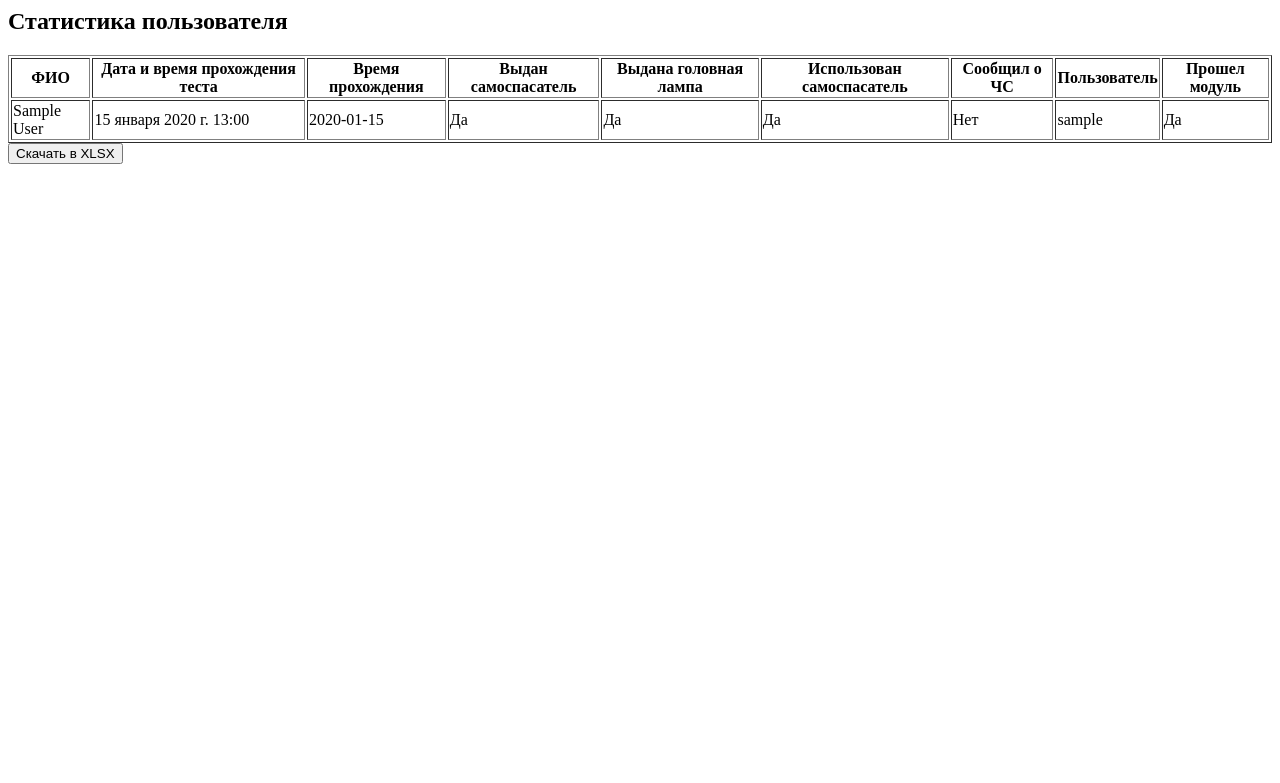
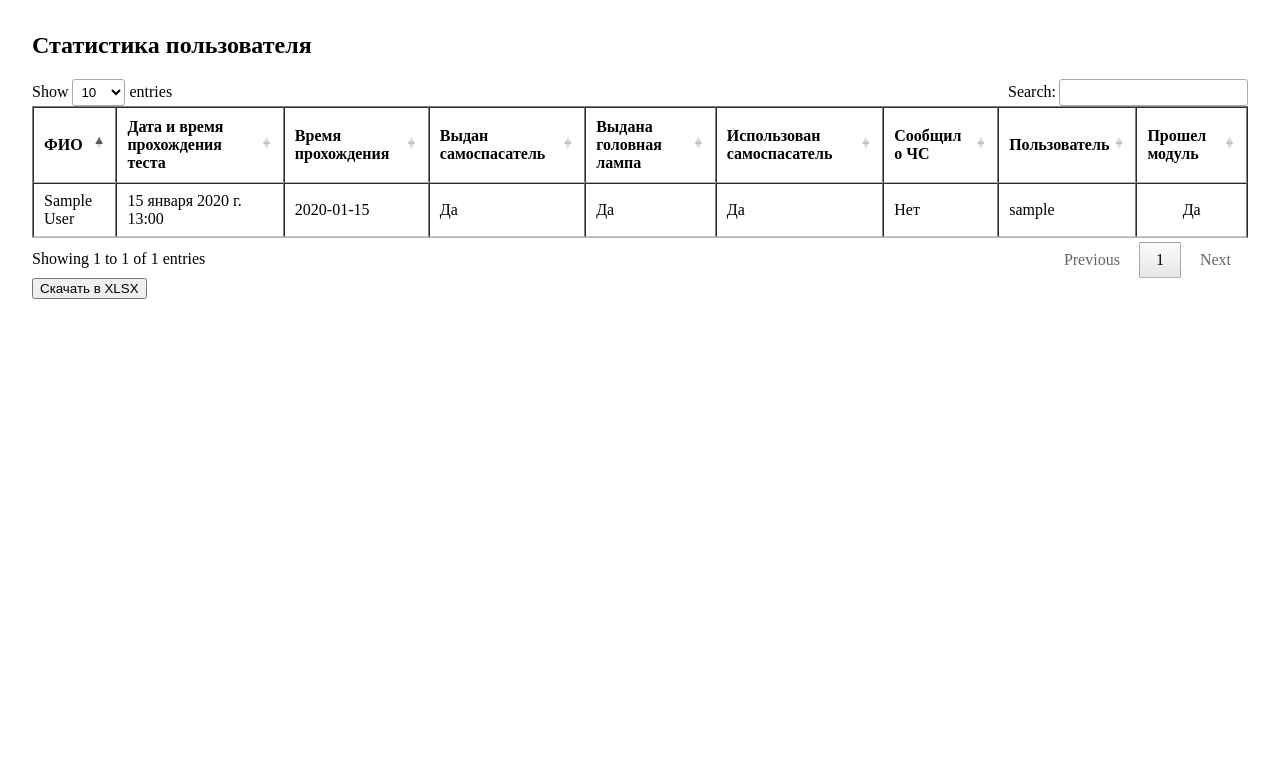
Before and after one commit to LxrdTendx/mons360, a Django app: page /statistics/ in a window 1280 px wide. Shown: the top 783 px of the page. Run offline with Django 4.2, Linux system fonts and the light colour scheme; a user stored in the database is signed in; tables that the repository leaves empty hold one stand-in row (values such as "Sample post"); some libraries are stand-ins or nearby versions.

Commit message:
~statistics update

```diff
--- a/monsproject/monsproject/urls.py
+++ b/monsproject/monsproject/urls.py
@@ -6,7 +6,4 @@ from django.conf.urls.static import static  # Добавьте этот импо
 urlpatterns = [
     path('admin/', admin.site.urls),
     path('', include('monsapp.urls')),  # Включите URL-адреса из вашего приложения monsapp
-]
-
-if settings.DEBUG:
-    urlpatterns += static(settings.STATIC_URL, document_root=settings.STATIC_ROOT)
+] + static(settings.STATIC_URL, document_root=settings.STATIC_ROOT)
--- a/monsproject/templates/user_statistics.html
+++ b/monsproject/templates/user_statistics.html
@@ -2,7 +2,28 @@
 <h2>Статистика пользователя</h2>
 
 {% if statistics %}
-<table border="1">
+<style>
+    body {margin:2em;}
+
+    td:last-child {text-align:center;}
+    th {
+        cursor: pointer;
+        position: relative;
+    }
+
+    th:after {
+
+        font-size: 12px;
+        position: absolute;
+        right: 8px;
+        top: 50%;
+        transform: translateY(-50%);
+    }
+</style>
+
+
+
+<table id="example" class="table table-striped table-bordered" cellspacing="0" width="100%" border="1">
     <thead>
         <tr>
             <th>ФИО</th>
@@ -40,4 +61,30 @@
     <button type="submit">Скачать в XLSX</button>
 </form>
 
+<link href="https://cdn.datatables.net/1.10.19/css/jquery.dataTables.min.css" rel="stylesheet">
+<link href="https://cdn.datatables.net/buttons/1.5.2/css/buttons.dataTables.min.css" rel="stylesheet">
+<script src="https://code.jquery.com/jquery-3.3.1.min.js"></script>
+<script src="https://cdn.datatables.net/1.10.19/js/jquery.dataTables.min.js"></script>
+<script src="https://cdn.datatables.net/buttons/1.5.2/js/dataTables.buttons.min.js"></script>
+<script src="https://cdn.datatables.net/buttons/1.5.2/js/buttons.html5.min.js"></script>
+
+<script>
+$('#example').DataTable({
+    "paging": true,
+    "autoWidth": true,
+    "ordering": true,
+    "columnDefs": [
+        { "orderable": true, "targets": "_all" }, // Включает сортировку для всех колонок
+        { "orderSequence": ["desc", "asc"], "targets": [1, 2] } // Задаёт первоначальную сортировку по убыванию для колонок 2 и 3
+    ],
+    "buttons": [
+        'colvis',
+        'copyHtml5',
+        'csvHtml5',
+        'excelHtml5',
+        'pdfHtml5',
+        'print'
+    ]
+});
+</script>
 {% endblock %}
```
